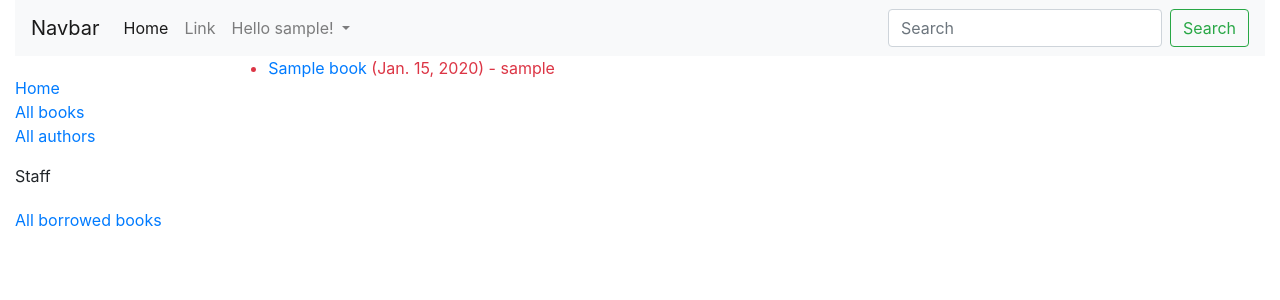
After one commit to x0r5/django-library, a Django app: page /catalog/all-borrowed in a window 1280 px wide. The commit adds this page. Shown: the top 300 px of the page. Run offline with Django 3.2, Linux system fonts and the light colour scheme; a user stored in the database is signed in; tables that the repository leaves empty hold one stand-in row (values such as "Sample post"); some libraries are stand-ins or nearby versions.

Commit message:
librarian view

```diff
--- a/catalog/models.py
+++ b/catalog/models.py
@@ -56,6 +56,7 @@ class BookInstance(models.Model):
 
     class Meta:
         ordering = ['due_back']
+        permissions = (("can_mark_returned", "Set book as returned"),)
 
     def __str__(self):
         return f'{self.id} ({self.book.title})'
--- a/catalog/templates/base_generic.html
+++ b/catalog/templates/base_generic.html
@@ -61,6 +61,12 @@
           <li><a href="{% url 'books' %}">All books</a></li>
           <li><a href="{% url 'authors' %}">All authors</a></li>
         </ul>
+        {% if perms.catalog.can_mark_returned %}
+        <p>Staff</p>
+        <ul class="sidebar-nav">
+          <li><a href="{% url 'all-borrowed'%}">All borrowed books</a></li>
+        </ul>
+        {% endif %}
      {% endblock %}
       </div>
       <div class="col-sm-10 ">{% block content %}{% endblock %}
--- /dev/null
+++ b/catalog/templates/catalog/bookinstance_list_all_borrowed.html
@@ -0,0 +1,17 @@
+{% extends 'base_generic.html' %}
+
+{% block content %}
+{% if bookinstance_list %}
+    <ul>
+        {% for bookinst in bookinstance_list %}
+        <li class="{% if bookinst.is_overdue %}text-danger{% endif %}">
+            <a href="{% url 'book-detail' bookinst.book.pk %}">{{bookinst.book.title}}</a> ({{bookinst.due_back}}) - {{bookinst.borrower.get_username}}
+        </li>
+        {% endfor %}
+    </ul>
+{% else %}
+    <p>
+        There are no book instances in the library!
+    </p>
+{% endif %}
+{% endblock %}
--- a/catalog/urls.py
+++ b/catalog/urls.py
@@ -6,5 +6,6 @@ urlpatterns = [
     path('book/<int:pk>', views.BookDetailView.as_view(), name='book-detail'),
     path('authors/', views.AuthorListView.as_view(), name='authors'),
     path('author/<int:pk>', views.AuthorDetailView.as_view(), name='author-detail'),
-    path('mybooks', views.LoanedBooksByUserListView.as_view(), name='borrowed-books')
+    path('mybooks', views.LoanedBooksByUserListView.as_view(), name='borrowed-books'),
+    path('all-borrowed', views.AllBorrowedBooksListView.as_view(), name='all-borrowed')
 ]
--- a/catalog/views.py
+++ b/catalog/views.py
@@ -2,6 +2,8 @@ from django.shortcuts import render
 from catalog.models import Book, BookInstance, Author, Genre
 from django.views import generic
 from django.contrib.auth.mixins import LoginRequiredMixin
+from django.contrib.auth.decorators import permission_required
+from django.utils.decorators import method_decorator
 
 # Create your views here.
 def index(request):
@@ -50,3 +52,9 @@ class LoanedBooksByUserListView(LoginRequiredMixin, generic.ListView):
 
     def get_queryset(self):
         return BookInstance.objects.filter(borrower=self.request.user).filter(status__exact='o').order_by('due_back')
+
+class AllBorrowedBooksListView(LoginRequiredMixin, generic.ListView):
+    permission_required = 'catalog.can_mark_returned'
+    model = BookInstance
+    template_name = "catalog/bookinstance_list_all_borrowed.html"
+    paginate_by = 10
```
Also changed, not shown: catalog/migrations/0004_auto_20200322_1322.py (added), readme.md.
